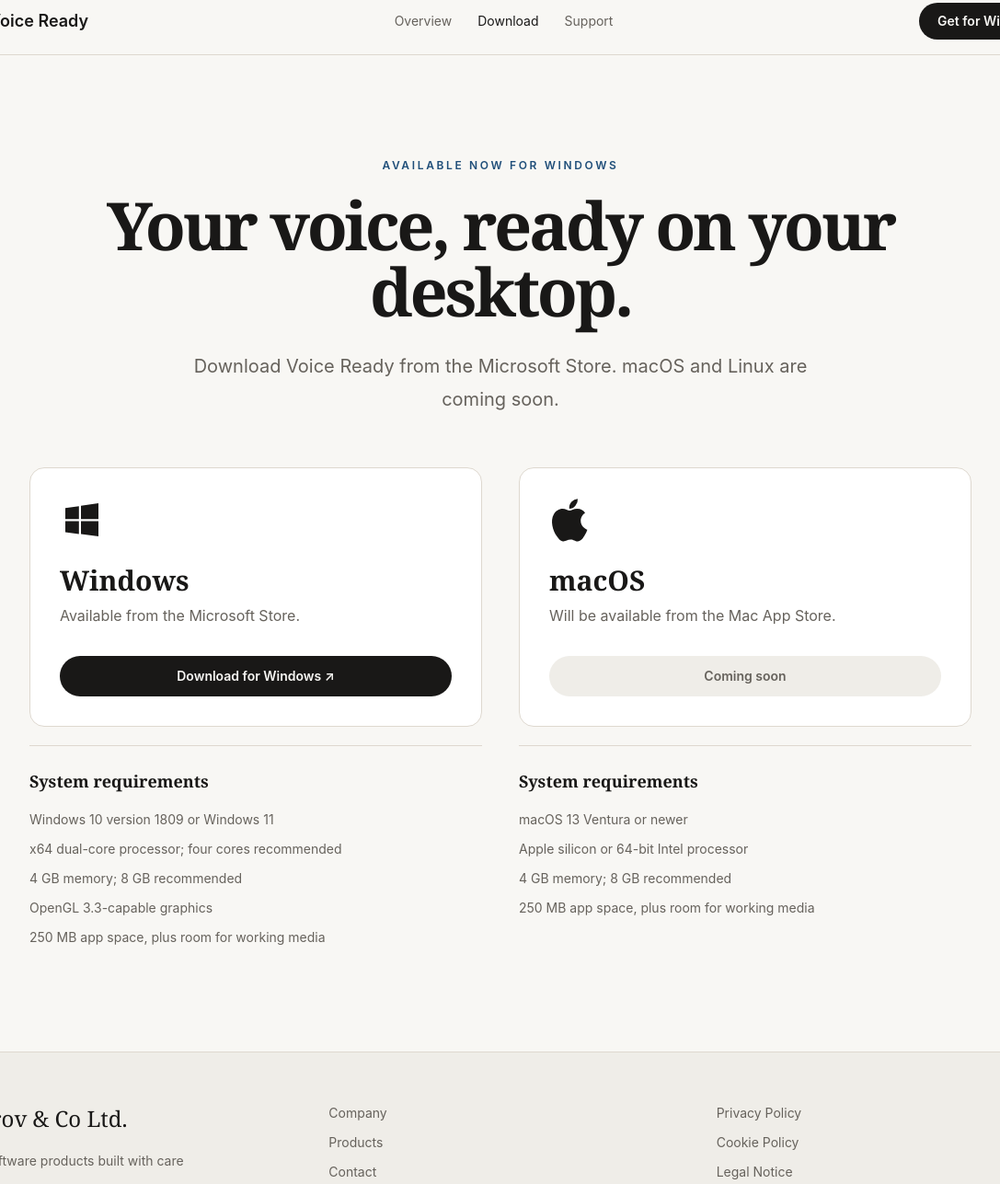
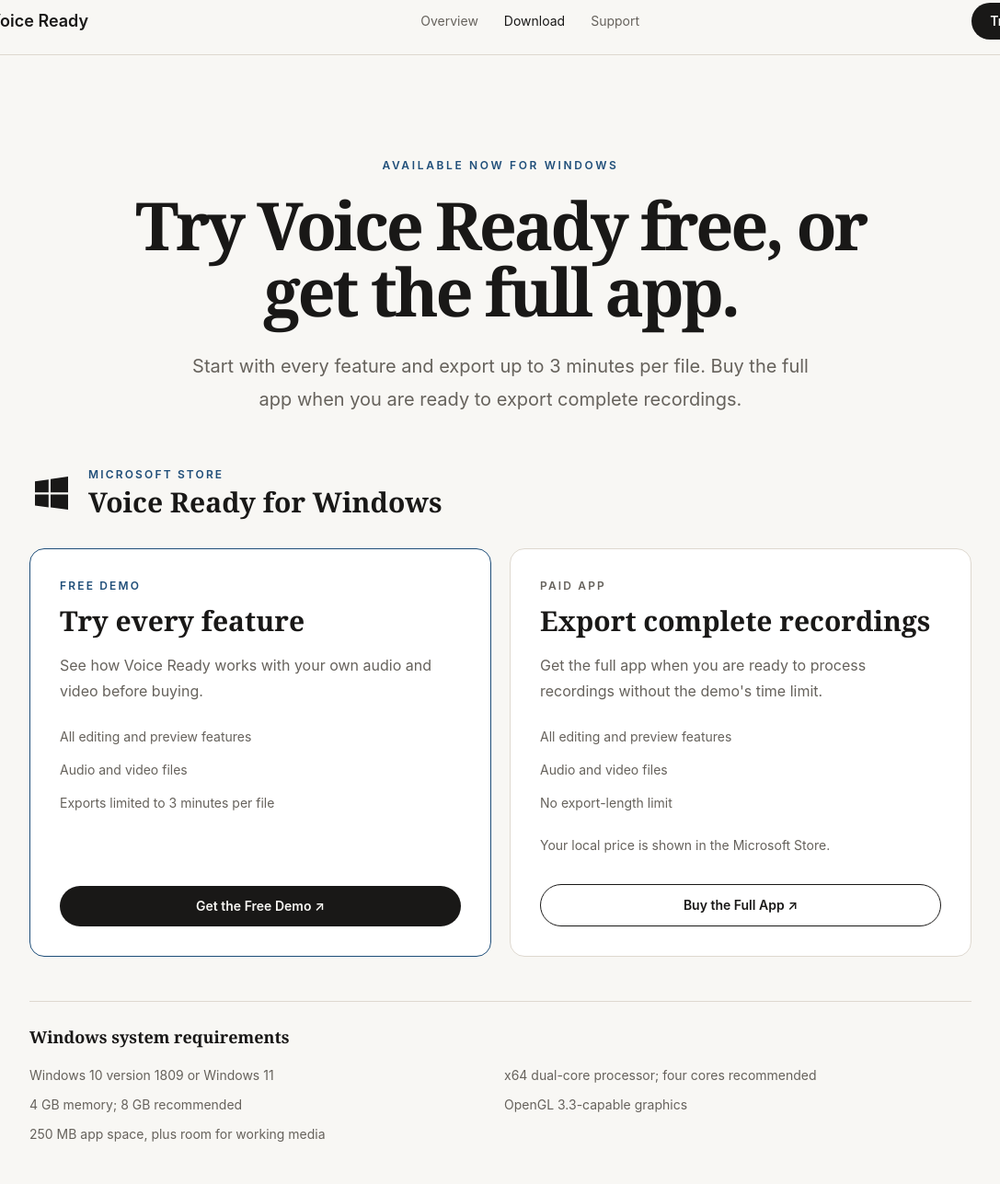
Before and after one commit to nikelaz/lazarov-co-website, an Astro site: page /voice-ready/download in a window 1280 px wide. Shown: the part 72-1359 px from the top of the page at 92% size, without its empty margins (96-1183 px from the left). Built offline with nearby package versions, Linux system fonts and the light colour scheme; Astro itself is replaced by a stand-in of ours.

Commit message:
feat: promote Voice Ready free demo and full app
- Add demo and full-app Microsoft Store links
- Update Voice Ready messaging, CTAs, and download options

```diff
--- a/src/components/Header.astro
+++ b/src/components/Header.astro
@@ -53,7 +53,7 @@
             <svg aria-hidden="true" viewBox="0 0 24 24" class="h-7 w-7 fill-none stroke-current"><path d="M4 12h2m2-4v8m3-11v14m3-11v8m3-6v4m3-3v2" stroke-width="1.6" stroke-linecap="round" /></svg>
           </span>
           <span>
-            <span class="flex min-h-7 flex-wrap items-center gap-2 text-xl font-semibold leading-none text-ink">Voice Ready <span class="inline-flex h-5 translate-y-0.5 items-center text-xs font-medium uppercase leading-none tracking-wider text-accent">Windows</span></span>
+            <span class="flex min-h-7 flex-wrap items-center gap-2 text-xl font-semibold leading-none text-ink">Voice Ready <span class="inline-flex h-5 translate-y-0.5 items-center text-xs font-medium uppercase leading-none tracking-wider text-accent">Free demo</span></span>
             <span class="mt-2 block leading-7 text-muted">Make spoken audio cleaner, balanced, and ready to publish.</span>
           </span>
         </a>
--- a/src/components/VoiceReadyLaunch.astro
+++ b/src/components/VoiceReadyLaunch.astro
@@ -1,5 +1,5 @@
 ---
-const storeUrl = 'https://apps.microsoft.com/detail/9P1LF881W64N?hl=en-us&gl=US&ocid=pdpshare';
+import { voiceReadyDemoStoreUrl } from '../voice-ready';
 const confetti = [
   ['3%', '-.3s', '9px', '#1769aa'], ['7%', '-2.1s', '7px', '#e39b18'],
   ['12%', '-1.2s', '10px', '#d54336'], ['17%', '-3.4s', '8px', '#398c50'],
@@ -27,8 +27,8 @@
       <h2 id="voice-ready-launch-title" class="mt-3 font-serif text-3xl leading-tight text-ink sm:text-4xl">Voice Ready is now available for Windows.</h2>
       <p class="mt-4 text-lg leading-8 text-muted">Clean, balance, and prepare spoken audio in one focused desktop app. macOS and Linux are coming soon.</p>
     </div>
-    <a href={storeUrl} target="_blank" rel="noopener noreferrer" class="inline-flex w-fit items-center gap-3 bg-ink px-6 py-3.5 text-sm font-medium text-paper transition hover:bg-button-hover">
-      Download from Microsoft Store
+    <a href={voiceReadyDemoStoreUrl} target="_blank" rel="noopener noreferrer" data-goatcounter-click="voice-ready-demo-company-home" class="inline-flex w-fit items-center gap-3 bg-ink px-6 py-3.5 text-sm font-medium text-paper transition hover:bg-button-hover">
+      Try the Free Demo
       <span aria-hidden="true">↗</span>
     </a>
   </div>
--- a/src/layouts/VoiceReadyLayout.astro
+++ b/src/layouts/VoiceReadyLayout.astro
@@ -1,13 +1,13 @@
 ---
 import Header from '../components/Header.astro';
 import Footer from '../components/Footer.astro';
+import { voiceReadyDemoStoreUrl } from '../voice-ready';
 import '../styles.css';
 interface Props { title: string; description: string; }
 const { title, description } = Astro.props;
 const path = Astro.url.pathname.replace(/\/$/, '') || '/voice-ready';
 const canonicalUrl = new URL(Astro.url.pathname, 'https://lazarovco.com');
 const socialImageUrl = new URL('/images/social/voice-ready.png', 'https://lazarovco.com');
-const storeUrl = 'https://apps.microsoft.com/detail/9P1LF881W64N?hl=en-us&gl=US&ocid=pdpshare';
 const links = [
   { href: '/voice-ready', label: 'Overview' },
   { href: '/voice-ready/download', label: 'Download' },
@@ -52,7 +52,7 @@
         <nav class="order-3 flex w-full items-center gap-5 overflow-x-auto text-sm text-muted md:order-2 md:w-auto md:gap-7" aria-label="Voice Ready navigation">
           {links.map((link) => <a class:list={['whitespace-nowrap transition hover:text-accent', path === link.href && 'text-ink']} href={link.href}>{link.label}</a>)}
         </nav>
-        <a href={storeUrl} target="_blank" rel="noopener noreferrer" class="order-2 rounded-full bg-ink px-5 py-2.5 text-sm font-semibold text-paper transition hover:bg-button-hover md:order-3">Get for Windows</a>
+        <a href={voiceReadyDemoStoreUrl} target="_blank" rel="noopener noreferrer" data-goatcounter-click="voice-ready-demo-header" class="order-2 rounded-full bg-ink px-5 py-2.5 text-sm font-semibold text-paper transition hover:bg-button-hover md:order-3">Try Free</a>
       </div>
     </header>
     <main><slot /></main>
--- a/src/pages/products.astro
+++ b/src/pages/products.astro
@@ -32,12 +32,12 @@
             <svg aria-hidden="true" viewBox="0 0 24 24" class="h-8 w-8 fill-none stroke-current"><path d="M4 12h2m2-4v8m3-11v14m3-11v8m3-6v4m3-3v2" stroke-width="1.6" stroke-linecap="round" /></svg>
           </span>
           <div>
-            <p class="text-xs font-semibold uppercase tracking-[0.18em] text-[#355F8E]">Available now on Windows</p>
+            <p class="text-xs font-semibold uppercase tracking-[0.18em] text-[#355F8E]">Free demo available on Windows</p>
             <h2 class="mt-1 font-serif text-4xl text-ink">Voice Ready</h2>
           </div>
         </div>
         <p class="mt-8 text-xl leading-8 text-ink">Turn spoken audio into clean, balanced, publication-ready sound.</p>
-        <p class="mt-5 leading-8 text-muted">Voice Ready reduces background noise, balances speech, shapes tone, and targets the right final volume without making audio engineering your job. Available for Windows; macOS and Linux are coming soon.</p>
+        <p class="mt-5 leading-8 text-muted">Voice Ready reduces background noise, balances speech, shapes tone, and targets the right final volume without making audio engineering your job. Try every feature free with demo exports limited to 3 minutes per file.</p>
         <div class="mt-8 flex flex-wrap gap-2 text-xs font-medium uppercase tracking-wider text-muted">
           <span class="border border-dashed border-line px-3 py-2">macOS soon</span><span class="border border-line px-3 py-2">Windows</span><span class="border border-dashed border-line px-3 py-2">Linux soon</span>
         </div>
--- a/src/pages/voice-ready/download.astro
+++ b/src/pages/voice-ready/download.astro
@@ -1,26 +1,55 @@
 ---
 import VoiceReadyLayout from '../../layouts/VoiceReadyLayout.astro';
-const storeUrl = 'https://apps.microsoft.com/detail/9P1LF881W64N?hl=en-us&gl=US&ocid=pdpshare';
+import { voiceReadyDemoStoreUrl, voiceReadyStoreUrl } from '../../voice-ready';
 ---
-<VoiceReadyLayout title="Download Voice Ready for Windows" description="Download Voice Ready for Windows from the Microsoft Store. macOS and Linux are coming soon.">
+<VoiceReadyLayout title="Download Voice Ready for Windows | Free Demo & Full App" description="Try every Voice Ready feature free with exports limited to 3 minutes, or get the full Windows app for complete recordings.">
   <section class="container py-20 text-center sm:py-28">
     <p class="text-xs font-semibold uppercase tracking-[0.22em] text-accent">Available now for Windows</p>
-    <h1 class="mx-auto mt-5 max-w-4xl text-5xl font-semibold tracking-[-0.045em] sm:text-7xl">Your voice, ready on your desktop.</h1>
-    <p class="mx-auto mt-7 max-w-2xl text-xl leading-9 text-muted">Download Voice Ready from the Microsoft Store. macOS and Linux are coming soon.</p>
+    <h1 class="mx-auto mt-5 max-w-4xl text-4xl font-semibold tracking-[-0.045em] sm:text-7xl">Try Voice Ready free, or get the full app.</h1>
+    <p class="mx-auto mt-7 max-w-2xl text-xl leading-9 text-muted">Start with every feature and export up to 3 minutes per file. Buy the full app when you are ready to export complete recordings.</p>
 
-    <div class="mx-auto mt-14 grid max-w-5xl gap-10 text-left md:grid-cols-2">
-      <div>
-        <article class="rounded-2xl border border-line bg-white p-8">
+    <div class="mx-auto mt-14 max-w-5xl text-left">
+      <section aria-labelledby="windows-downloads">
+        <div class="flex items-center gap-4">
           <svg aria-hidden="true" viewBox="0 0 24 24" class="h-12 w-12 fill-current text-ink">
             <path d="M3 5.6 10.4 4.6v7H3V5.6Zm8.5-1.2L21 3v8.6h-9.5V4.4ZM3 12.7h7.4v7L3 18.7v-6Zm8.5 0H21V21l-9.5-1.3v-7Z" />
           </svg>
-          <h2 class="mt-6 text-3xl font-semibold">Windows</h2>
-          <p class="mt-2 text-muted">Available from the Microsoft Store.</p>
-          <a href={storeUrl} target="_blank" rel="noopener noreferrer" class="mt-8 block w-full rounded-full bg-ink px-6 py-3 text-center text-sm font-semibold text-paper transition hover:bg-button-hover">Download for Windows <span aria-hidden="true">↗</span></a>
-        </article>
-        <section class="mt-5 border-t border-line pt-6" aria-labelledby="windows-requirements">
-          <h3 id="windows-requirements" class="text-lg font-semibold">System requirements</h3>
-          <ul class="mt-4 grid gap-2 text-sm leading-6 text-muted">
+          <div>
+            <p class="text-xs font-semibold uppercase tracking-[0.18em] text-accent">Microsoft Store</p>
+            <h2 id="windows-downloads" class="mt-1 text-3xl font-semibold">Voice Ready for Windows</h2>
+          </div>
+        </div>
+
+        <div class="mt-8 grid gap-5 md:grid-cols-2">
+          <article class="flex flex-col rounded-2xl border border-accent bg-white p-8">
+            <p class="text-xs font-semibold uppercase tracking-[0.18em] text-accent">Free demo</p>
+            <h3 class="mt-3 text-3xl font-semibold">Try every feature</h3>
+            <p class="mt-4 leading-7 text-muted">See how Voice Ready works with your own audio and video before buying.</p>
+            <ul class="mt-6 grid gap-3 text-sm leading-6 text-muted">
+              <li>All editing and preview features</li>
+              <li>Audio and video files</li>
+              <li>Exports limited to 3 minutes per file</li>
+            </ul>
+            <a href={voiceReadyDemoStoreUrl} target="_blank" rel="noopener noreferrer" data-goatcounter-click="voice-ready-demo-download" class="mt-8 block w-full rounded-full bg-ink px-6 py-3 text-center text-sm font-semibold text-paper transition hover:bg-button-hover md:mt-auto">Get the Free Demo <span aria-hidden="true">↗</span></a>
+          </article>
+
+          <article class="flex flex-col rounded-2xl border border-line bg-white p-8">
+            <p class="text-xs font-semibold uppercase tracking-[0.18em] text-muted">Paid app</p>
+            <h3 class="mt-3 text-3xl font-semibold">Export complete recordings</h3>
+            <p class="mt-4 leading-7 text-muted">Get the full app when you are ready to process recordings without the demo's time limit.</p>
+            <ul class="mt-6 grid gap-3 text-sm leading-6 text-muted">
+              <li>All editing and preview features</li>
+              <li>Audio and video files</li>
+              <li>No export-length limit</li>
+            </ul>
+            <p class="mt-6 text-sm text-muted">Your local price is shown in the Microsoft Store.</p>
+            <a href={voiceReadyStoreUrl} target="_blank" rel="noopener noreferrer" data-goatcounter-click="voice-ready-full-download" class="mt-8 block w-full rounded-full border border-ink px-6 py-3 text-center text-sm font-semibold text-ink transition hover:bg-ink hover:text-paper">Buy the Full App <span aria-hidden="true">↗</span></a>
+          </article>
+        </div>
+
+        <section class="mt-12 border-t border-line pt-6" aria-labelledby="windows-requirements">
+          <h3 id="windows-requirements" class="text-lg font-semibold">Windows system requirements</h3>
+          <ul class="mt-4 grid gap-2 text-sm leading-6 text-muted sm:grid-cols-2">
             <li>Windows 10 version 1809 or Windows 11</li>
             <li>x64 dual-core processor; four cores recommended</li>
             <li>4 GB memory; 8 GB recommended</li>
@@ -28,18 +57,19 @@
             <li>250 MB app space, plus room for working media</li>
           </ul>
         </section>
-      </div>
+      </section>
 
-      <div>
+      <section class="mt-16 border-t border-line pt-10" aria-labelledby="mac-download">
+        <div class="grid gap-8 md:grid-cols-[1fr_1fr]">
         <article class="rounded-2xl border border-line bg-white p-8">
           <svg aria-hidden="true" viewBox="0 0 24 24" class="h-12 w-12 fill-current text-ink">
             <path d="M17.1 12.5c0-2.8 2.3-4.2 2.4-4.3a5.2 5.2 0 0 0-4.1-2.2c-1.7-.2-3.4 1-4.3 1-.9 0-2.3-1-3.8-1-2 0-3.8 1.2-4.8 3-2.1 3.6-.5 8.9 1.5 11.8 1 1.4 2.1 3 3.7 2.9 1.5-.1 2.1-1 3.9-1s2.3 1 3.9 1c1.6 0 2.7-1.4 3.6-2.9 1.1-1.7 1.6-3.3 1.6-3.4-.1 0-3.6-1.4-3.6-4.9ZM14.3 4.2A5 5 0 0 0 15.5.6a5.1 5.1 0 0 0-3.4 1.7A4.8 4.8 0 0 0 10.9 6a4.2 4.2 0 0 0 3.4-1.8Z" />
           </svg>
-          <h2 class="mt-6 text-3xl font-semibold">macOS</h2>
+          <h2 id="mac-download" class="mt-6 text-3xl font-semibold">macOS</h2>
           <p class="mt-2 text-muted">Will be available from the Mac App Store.</p>
           <button type="button" disabled class="mt-8 w-full cursor-not-allowed rounded-full bg-panel px-6 py-3 text-sm font-semibold text-muted">Coming soon</button>
         </article>
-        <section class="mt-5 border-t border-line pt-6" aria-labelledby="mac-requirements">
+        <section class="border-t border-line pt-6 md:mt-5" aria-labelledby="mac-requirements">
           <h3 id="mac-requirements" class="text-lg font-semibold">System requirements</h3>
           <ul class="mt-4 grid gap-2 text-sm leading-6 text-muted">
             <li>macOS 13 Ventura or newer</li>
@@ -48,7 +78,8 @@
             <li>250 MB app space, plus room for working media</li>
           </ul>
         </section>
-      </div>
+        </div>
+      </section>
     </div>
   </section>
 
--- a/src/pages/voice-ready/index.astro
+++ b/src/pages/voice-ready/index.astro
@@ -1,8 +1,8 @@
 ---
 import VoiceReadyLayout from '../../layouts/VoiceReadyLayout.astro';
-const storeUrl = 'https://apps.microsoft.com/detail/9P1LF881W64N?hl=en-us&gl=US&ocid=pdpshare';
+import { voiceReadyDemoStoreUrl, voiceReadyStoreUrl } from '../../voice-ready';
 ---
-<VoiceReadyLayout title="Voice Ready | Clear voice. Less work." description="Voice Ready cleans, balances, and prepares spoken audio for publishing on macOS, Windows, and Linux.">
+<VoiceReadyLayout title="Voice Ready | Clear voice. Less work." description="Voice Ready cleans, balances, and prepares spoken audio for publishing on Windows. Try every feature free with exports limited to 3 minutes.">
   <section class="relative overflow-hidden border-b border-line">
     <div class="pointer-events-none absolute inset-x-0 top-0 mx-auto h-[40rem] max-w-5xl bg-[radial-gradient(circle,rgba(31,78,121,.10),transparent_60%)]"></div>
     <div class="container relative pt-20 text-center sm:pt-28">
@@ -10,9 +10,10 @@
       <h1 class="mx-auto mt-6 max-w-5xl text-5xl font-semibold leading-[.98] tracking-[-0.05em] sm:text-7xl lg:text-8xl">Clear voice.<br />Less work.</h1>
       <p class="mx-auto mt-8 max-w-2xl text-xl leading-9 text-muted">Drop in audio or video. Reduce background noise, even out speech, shape the tone, and deliver the right loudness, all in one focused app.</p>
       <div class="mt-10 flex flex-wrap justify-center gap-4">
-        <a href={storeUrl} target="_blank" rel="noopener noreferrer" class="rounded-full bg-ink px-7 py-3.5 text-sm font-semibold text-paper transition hover:bg-button-hover">Download for Windows <span aria-hidden="true">↗</span></a>
+        <a href={voiceReadyDemoStoreUrl} target="_blank" rel="noopener noreferrer" data-goatcounter-click="voice-ready-demo-overview-hero" class="rounded-full bg-ink px-7 py-3.5 text-sm font-semibold text-paper transition hover:bg-button-hover">Try the Free Demo <span aria-hidden="true">↗</span></a>
+        <a href={voiceReadyStoreUrl} target="_blank" rel="noopener noreferrer" data-goatcounter-click="voice-ready-full-overview-hero" class="rounded-full border border-ink px-7 py-3.5 text-sm font-semibold text-ink transition hover:bg-ink hover:text-paper">Buy the Full App <span aria-hidden="true">↗</span></a>
       </div>
-      <p class="mt-5 text-sm text-muted">Available now for Windows. macOS and Linux are coming soon.</p>
+      <p class="mt-5 text-sm text-muted">All features are included; demo exports are limited to 3 minutes per file. Available now for Windows. macOS and Linux are coming soon.</p>
       <div class="mt-16 overflow-hidden rounded-t-2xl border border-b-0 border-line bg-white p-2 shadow-[0_-10px_80px_rgba(31,78,121,.08)] sm:p-3">
         <img src="/images/voice-ready-ui.webp" alt="Voice Ready interface showing noise reduction, voice balance, tone, volume, and audio preview controls" class="w-full rounded-xl" width="1372" height="1062" />
       </div>
@@ -23,7 +24,7 @@
     <div class="grid gap-16 lg:grid-cols-[0.75fr_1.25fr]">
       <div><p class="text-xs font-semibold uppercase tracking-[0.22em] text-accent">A complete voice chain</p><h2 class="mt-5 text-4xl font-semibold tracking-[-0.035em] sm:text-5xl">From raw recording to ready.</h2></div>
       <div class="grid gap-px overflow-hidden rounded-2xl border border-line bg-white sm:grid-cols-2">
-        <article class="bg-paper p-7"><p class="text-2xl">01</p><h3 class="mt-8 text-lg font-semibold">Noise Reduction with Deep Learning</h3><p class="mt-3 leading-7 text-muted">Reduce background noise with a model that runs locally on your device. It may not match frontier cloud processing, but you can use it without limits, uploads, or subscriptions.</p></article>
+        <article class="bg-paper p-7"><p class="text-2xl">01</p><h3 class="mt-8 text-lg font-semibold">Noise Reduction with Deep Learning</h3><p class="mt-3 leading-7 text-muted">Reduce background noise with a model that runs locally on your device. It may not match frontier cloud processing, but you can use it without uploads or a subscription.</p></article>
         <article class="bg-paper p-7"><p class="text-2xl">02</p><h3 class="mt-8 text-lg font-semibold">Simple Voice Balance</h3><p class="mt-3 leading-7 text-muted">Make loud and quiet parts of your voice feel more even with a few straightforward strength presets. No audio-editing experience required.</p></article>
         <article class="bg-paper p-7"><p class="text-2xl">03</p><h3 class="mt-8 text-lg font-semibold">Easy Voice Tone</h3><p class="mt-3 leading-7 text-muted">Choose from three useful tone presets to shape how your voice sounds without dealing with a full equalizer or technical controls.</p></article>
         <article class="bg-paper p-7"><p class="text-2xl">04</p><h3 class="mt-8 text-lg font-semibold">Target Loudness for Your Platform</h3><p class="mt-3 leading-7 text-muted">Set the right final volume for broadcast, podcasts, or YouTube with a simple preset made for each destination.</p></article>
@@ -61,7 +62,16 @@
   </section>
   )}
 
-  <section class="border-y border-line bg-white"><div class="container py-24 text-center sm:py-32"><h2 class="mx-auto max-w-3xl text-4xl font-semibold tracking-[-0.04em] sm:text-6xl">Spend less time fixing audio.</h2><p class="mx-auto mt-6 max-w-xl text-lg leading-8 text-muted">Available now for Windows. macOS and Linux are coming soon.</p><a href={storeUrl} target="_blank" rel="noopener noreferrer" class="mt-9 inline-block rounded-full bg-ink px-8 py-4 text-sm font-semibold text-paper transition hover:bg-button-hover">Download for Windows <span aria-hidden="true">↗</span></a></div></section>
+  <section class="border-y border-line bg-white">
+    <div class="container py-24 text-center sm:py-32">
+      <h2 class="mx-auto max-w-3xl text-4xl font-semibold tracking-[-0.04em] sm:text-6xl">Spend less time fixing audio.</h2>
+      <p class="mx-auto mt-6 max-w-xl text-lg leading-8 text-muted">Try every feature free. Demo exports are limited to 3 minutes per file.</p>
+      <div class="mt-9 flex flex-wrap justify-center gap-4">
+        <a href={voiceReadyDemoStoreUrl} target="_blank" rel="noopener noreferrer" data-goatcounter-click="voice-ready-demo-overview-footer" class="rounded-full bg-ink px-8 py-4 text-sm font-semibold text-paper transition hover:bg-button-hover">Try the Free Demo <span aria-hidden="true">↗</span></a>
+        <a href={voiceReadyStoreUrl} target="_blank" rel="noopener noreferrer" data-goatcounter-click="voice-ready-full-overview-footer" class="rounded-full border border-ink px-8 py-4 text-sm font-semibold text-ink transition hover:bg-ink hover:text-paper">Buy the Full App <span aria-hidden="true">↗</span></a>
+      </div>
+    </div>
+  </section>
   <script>
     const player = document.querySelector<HTMLAudioElement>('#voice-demo-player');
     const status = document.querySelector<HTMLElement>('#demo-status');
--- /dev/null
+++ b/src/voice-ready.ts
@@ -0,0 +1,2 @@
+export const voiceReadyDemoStoreUrl = 'https://apps.microsoft.com/store/detail/9MV9J3QK4K09?cid=DevShareMCLPCS';
+export const voiceReadyStoreUrl = 'https://apps.microsoft.com/detail/9P1LF881W64N?hl=en-us&gl=US&ocid=pdpshare';
```
